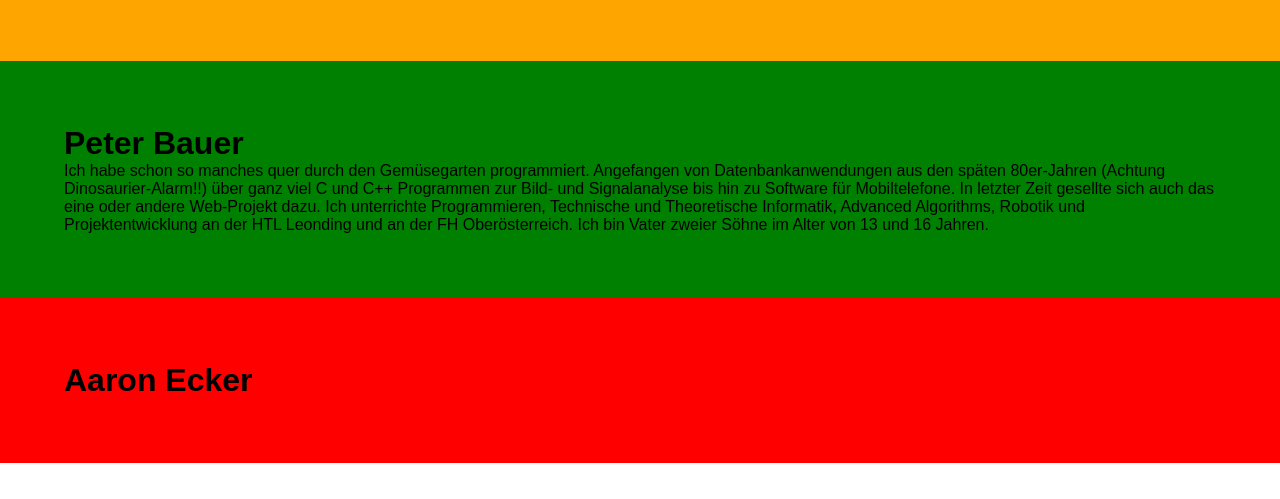
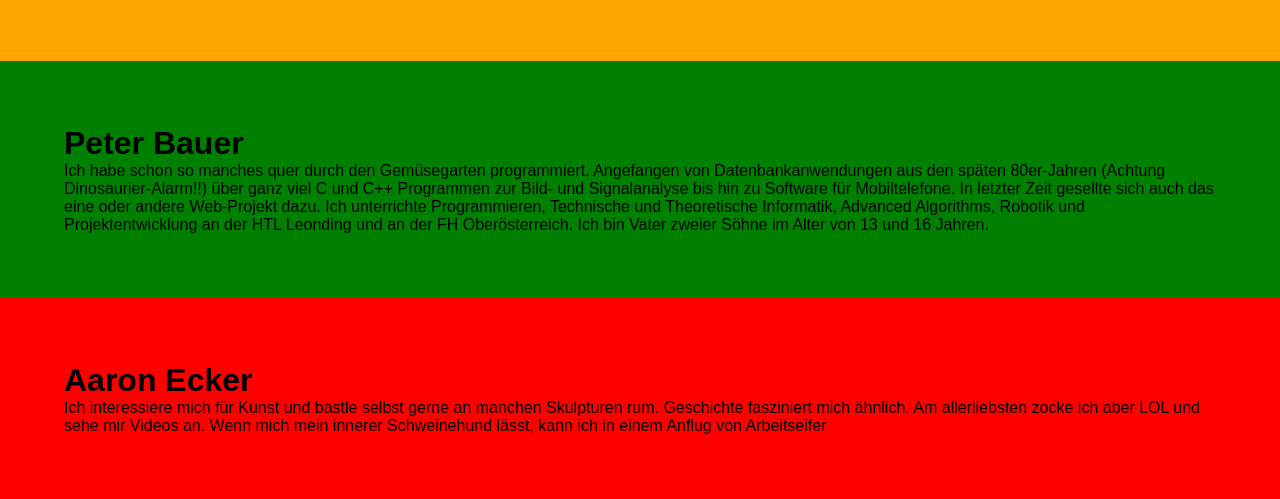
Before and after one commit to QuirinEcker/bajupa, a plain HTML site: page Pages/About.html in a window 1280 px wide. Shown: the part 698-1197 px from the top of the page. Before the commit the page ends 1161 px from the top, so only its background shows below. Drawn offline with Linux system fonts and the light colour scheme.

Commit message:
last text

```diff
--- a/Pages/About.html
+++ b/Pages/About.html
@@ -81,6 +81,9 @@
 			</div>
 			<div id="InfoAaron">
 				<h1>Aaron Ecker</h1>
+				<p>
+					Ich interessiere mich für Kunst und bastle selbst gerne an manchen Skulpturen rum. Geschichte fasziniert mich ähnlich. Am allerliebsten zocke ich aber LOL und sehe mir Videos an. Wenn mich mein innerer Schweinehund lässt, kann ich in einem Anflug von Arbeitseifer
+				</p>
 			</div>
 		</div>
 	</body>
```
